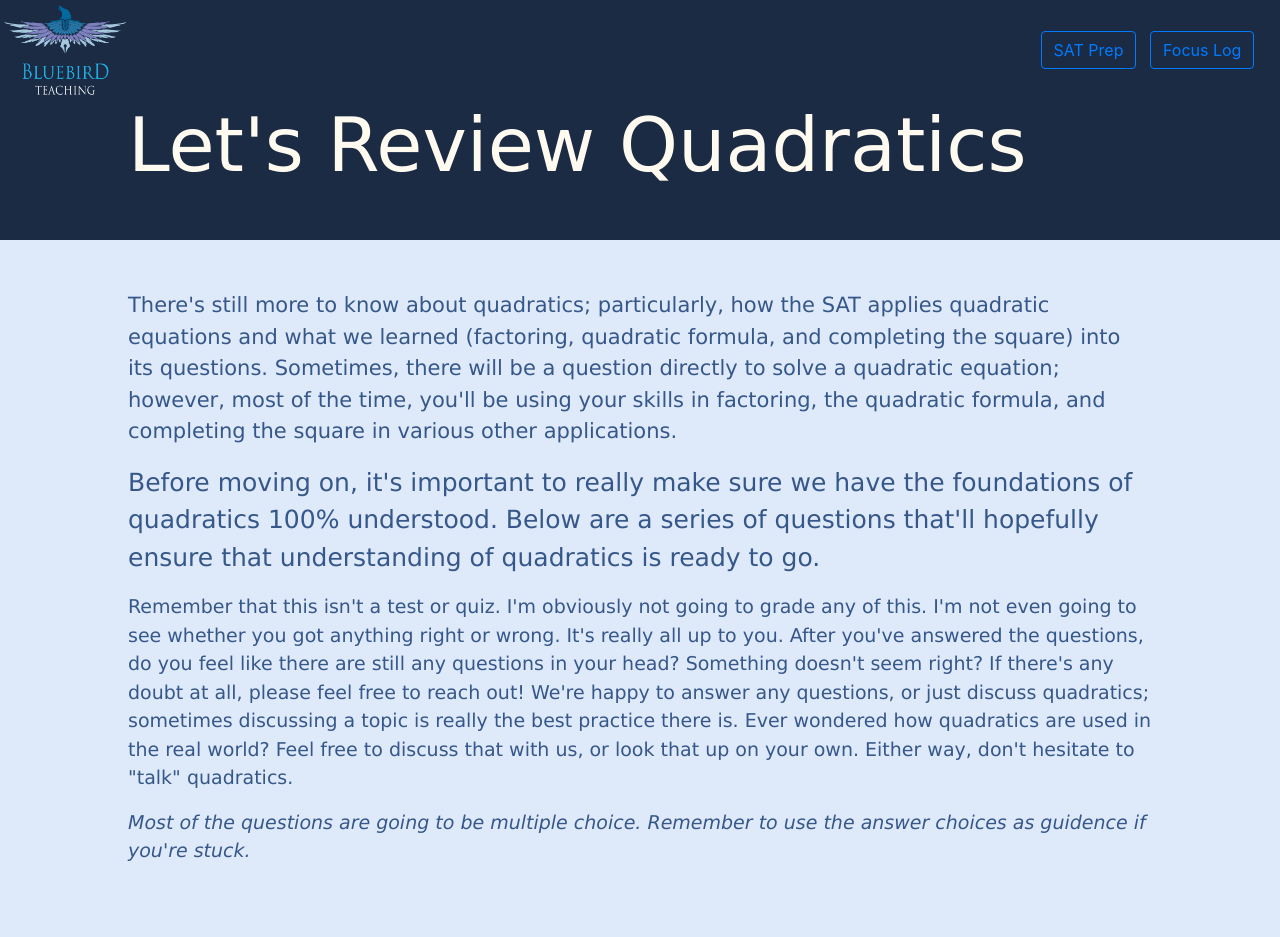
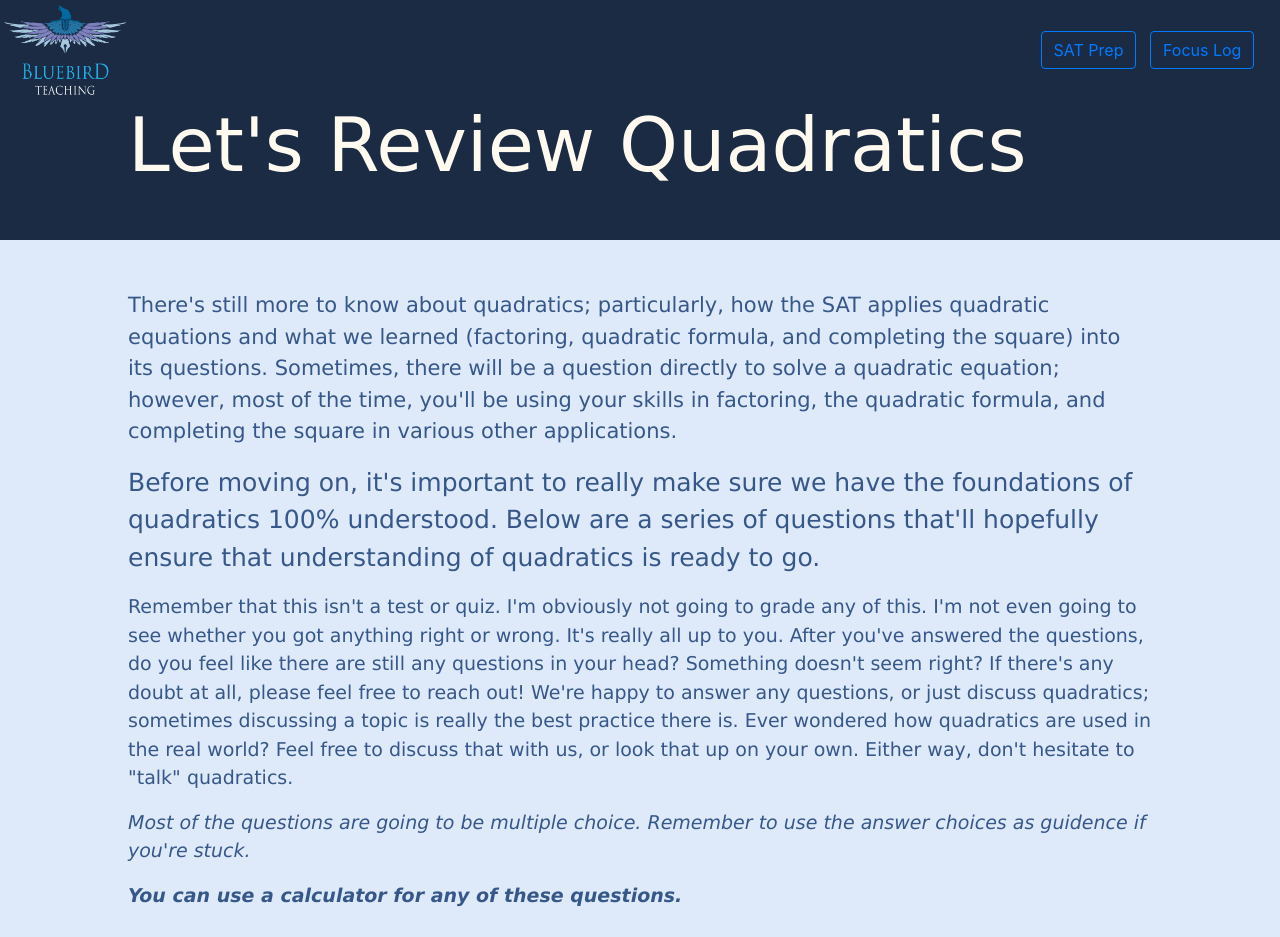
Before and after one commit to YomenT/bluebird-teaching, a React (Create React App) app in the folder reactapp/: page /passport_to_advanced_math/quadratics_foundations_checkup in a window 1280 px wide. Shown: the top 937 px of the page. Built offline with nearby package versions, Linux system fonts and the light colour scheme.

Commit message:
Adding tips to quadratics test.

```diff
--- a/reactapp/src/components/passport-to-advanced-math/QuadraticEquationsFoundationTest.js
+++ b/reactapp/src/components/passport-to-advanced-math/QuadraticEquationsFoundationTest.js
@@ -40,6 +40,14 @@ class QuadraticEquationsFoundationTest extends React.Component {
                             Most of the questions are going to be multiple choice.  Remember to use the answer choices as guidence if you're
                             stuck.
                         </i>
+                    </p>
+
+                    <p className="p-body-small">
+                        <strong>
+                            <i>
+                                You can use a calculator for any of these questions.
+                            </i>
+                        </strong>
                     </p>
 
                     <p className="p-body" style={{ paddingTop: "50px" }}>
@@ -104,6 +112,21 @@ class QuadraticEquationsFoundationTest extends React.Component {
 
                     <p className="p-body" style={{ paddingTop: "25px" }}>
                         <strong>
+                            The following questions still involve direct work with quadratics, but they just aren't multiple
+                            choice anymore.  Answer them to the best of your ability; if you need help, please reach out to us!
+                        </strong>
+                    </p>
+
+                    <p className="p-body">
+                        9.  Put 9 - 3x = 2x<sup>2</sup> into standard form.
+                    </p>
+
+                    <p className="p-body">
+                        10.
+                    </p>
+
+                    <p className="p-body" style={{ paddingTop: "25px" }}>
+                        <strong>
                             Think of these next few questions as short-answer.  Obviously, since no one is actually
                             going to grade you, you don't have to actually write down answers, but we strongly encourage
                             actually answering each of these questions in your head.
```
